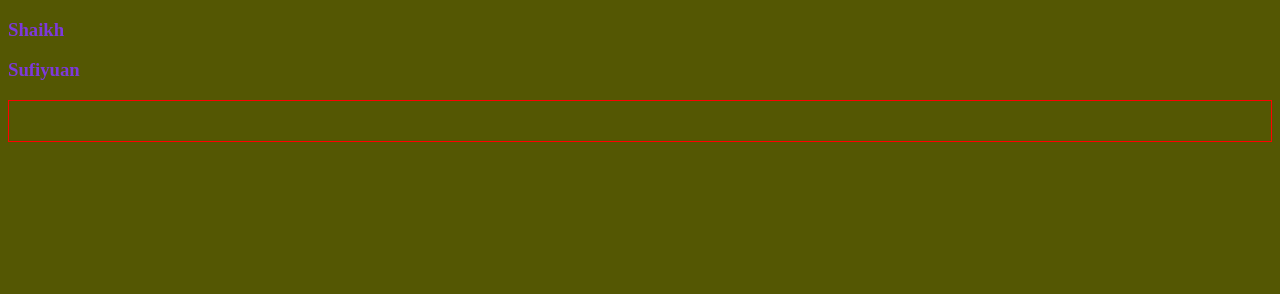
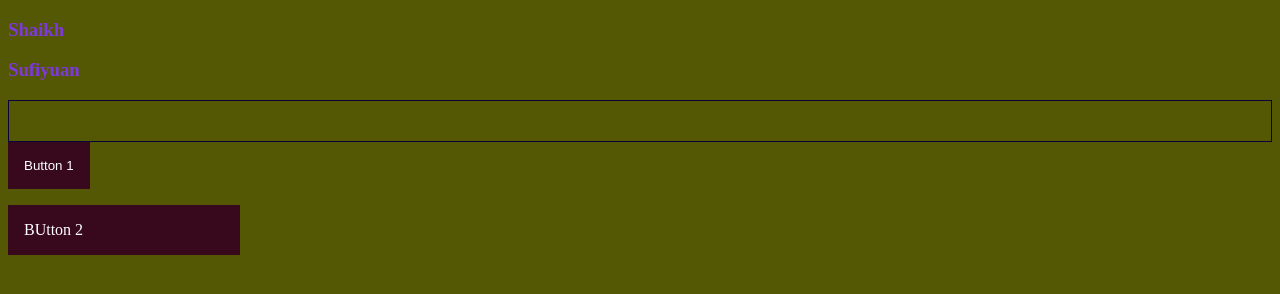
Before and after one commit to suFi7867/handlebars-scss-jquery-gulp-learning-, a plain HTML site: page scss/app.html in a window 1280 px wide. Drawn offline with Linux system fonts and the light colour scheme.

Commit message:
inherting properties

```diff
--- a/scss/app.html
+++ b/scss/app.html
@@ -13,6 +13,11 @@
       <h3>Sufiyuan</h3>
     </div>
 
-    <div class="myClass">  <div class="myClass"></div></div>
+    <div class="myClass"><div class="myClass"></div></div>
+
+    <button>Button 1</button>
+
+    <!-- imporitn gbutton property to p tag -->
+    <p>BUtton 2</p>
   </body>
 </html>
--- a/scss/app.scss
+++ b/scss/app.scss
@@ -10,32 +10,42 @@
 // $color3: rgb(245, 208, 208);
 
 /// Colors aray
-$colors: rgb(220, 76, 57),rgb(125, 57, 220),rgb(220, 57, 168);
-
+$colors: rgb(220, 76, 57), rgb(125, 57, 220), rgb(220, 57, 168);
 
 $large: 300px;
 
-
 // nesting
 
-body{
-
+body {
   background-color: color.$color1;
 
-    h3{
+  h3 {
     color: nth($colors, 2);
   }
 
-    a{
+  a {
     text-decoration: none;
   }
 
-
-    > .myClass{
+  > .myClass {
     padding: 20px;
-        border: 10px ;
-        border: 1px solid red;
+    border: 10px;
+    border: 1px solid $color2;
   }
 
-    height: 2px;
+  button {
+    background-color: $color3;
+    color: white;
+    padding: 1rem;
+    border: none;
+    cursor: pointer;
+    max-width: 200px
   }
+
+
+    //   <!-- imporitn gbutton property to p tag -->
+    // inherit button properties to p tag
+  p {
+    @extend button;
+  }
+}
```
Also changed, not shown: scss/app.css, 1 other file. Lines whose indentation alone changed are shown as unchanged.
